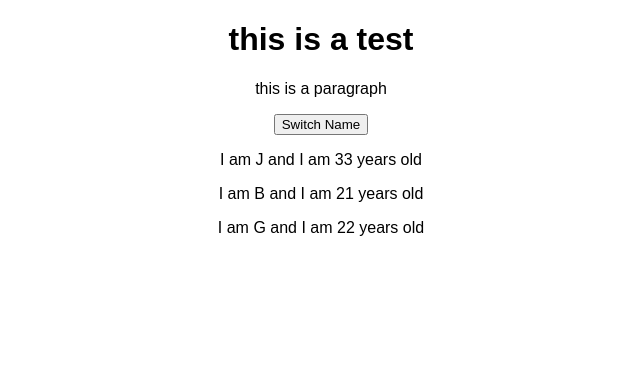
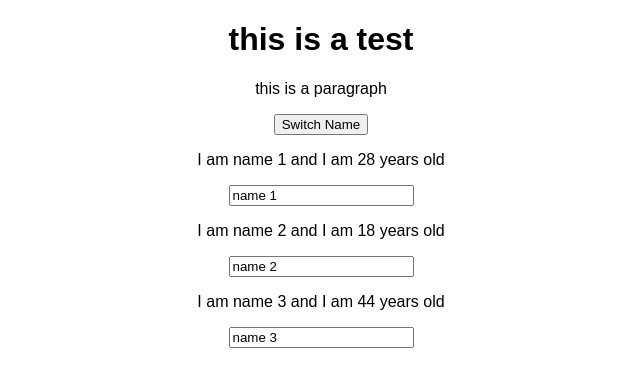
Before and after one commit to DarrylJF/react-complete-guide, a React (Create React App) app: page / in a window 1280 px wide. Shown: the top 386 px of the page, without its empty margins (319-959 px from the left). Built offline with nearby package versions, Linux system fonts and the light colour scheme.

Commit message:
47. Adding two way binding

```diff
--- a/src/App.js
+++ b/src/App.js
@@ -1,44 +1,95 @@
-import React, { useState} from 'react';
+//import React, { useState, Component} from 'react';
+import React, { Component } from 'react';
 import './App.css';
 import Person from './Person/Person';
 
-const app = props => {
-  const [ personState, setPersonsState ] = useState({
+class App extends Component {
+
+  state = {
     persons: [
-      { name: "J", age: 33 },
-      { name: "B", age: 21 },
-      { name: "G", age: 22}
+      { name: "name 1", age: 28 },
+      { name: "name 2", age: 18 },
+      { name: "name 3", age: 44 }
     ],
-  });
+    otherState: 'some other value'
+  }
 
-  const [ otherState, setOtherState ] = useState('some other state')
+  switchNameHandler = (newName) => {
+    this.setState( {
+      persons: [
+        { name: newName, age: 32 },
+        { name: "name 2", age: 18 },
+        { name: "name 8", age: 67 }
+      ]
+    })
+  }
 
-  console.log(personState, otherState);
+  nameChangeHandler = (event) => {
+    this.setState( {
+      persons: [
+        { name: event.target.value, age: 23 },
+        { name: "name 2", age: 18 },
+        { name: "name 3", age: 44 }
+      ]
+    })
+  }
 
-  const switchNameHandler = () => {
-    setPersonsState( {
-      persons: [
-        { name: "T", age: 37 },
-        { name: "B", age: 21 },
-        { name: "G", age: 23}
-      ]
-    });
-  };
-
-
+  render() {
     return (
       <div className="App">
          <h1>this is a test</h1>
            <p>this is a paragraph</p>
-          <button onClick={switchNameHandler}>Switch Name</button>
-          <Person name={personState.persons[0].name} age={personState.persons[0].age}/>
-          <Person name={personState.persons[1].name} age={personState.persons[1].age}/>
-          <Person name={personState.persons[2].name} age={personState.persons[2].age}></Person>
+          <button onClick={() => this.switchNameHandler('max!!')}>Switch Name</button>
+           <Person
+          name={this.state.persons[0].name} age={this.state.persons[0].age} changed={this.nameChangeHandler} />
+          <Person
+            name={this.state.persons[1].name} age={this.state.persons[1].age} click={this.switchNameHandler.bind(this, 'max!')} />
+          <Person
+            name={this.state.persons[2].name} age={this.state.persons[2].age} />
       </div>
     );
-   // JSX, compiles to
-   // return React.createElement('div',{className:'App'}, React.createElement('h1',null,'does this work now'));
-
+  }
 }
 
-export default app;
+export default App;
+// const app = props => {
+//   const [ personState, setPersonsState ] = useState({
+//     persons: [
+//       { name: "J", age: 33 },
+//       { name: "B", age: 21 },
+//       { name: "G", age: 22}
+//   ],
+//   });
+
+//   const [ otherState, setOtherState ] = useState('some other state')
+
+//   console.log(personState, otherState);
+
+//   const switchNameHandler = () => {
+//     setPersonsState( {
+//       persons: [
+//         { name: "T", age: 37 },
+//         { name: "B", age: 21 },
+//         { name: "G", age: 23}
+//       ]
+//     });
+//   };
+
+
+//   return (
+//       <div className="App">
+//         <h1>this is a test</h1>
+//           <p>this is a paragraph</p>
+//           <button onClick={switchNameHandler}>Switch Name</button>
+//           <Person
+//             name={personState.persons[0].name} age={personState.persons[0].age}/>
+//           <Person
+//             name={personState.persons[1].name} age={personState.persons[1].age} click={switchNameHandler}/>
+//           <Person
+//             name={personState.persons[2].name} age={personState.persons[2].age}/>
+//       </div>
+//     );
+//    // JSX, compiles to
+//    // return React.createElement('div',{className:'App'}, React.createElement('h1',null,'does this work now'));
+
+// }
--- a/src/Person/Person.js
+++ b/src/Person/Person.js
@@ -3,8 +3,9 @@
 const person = ( props ) => {
     return (
         <div>
-            <p>I am {props.name} and I am {props.age} years old</p>
+            <p onClick={props.click}>I am {props.name} and I am {props.age} years old</p>
             <p>{props.children}</p>
+            <input type="text" onChange={props.changed} value={props.name}/>
         </div>
     )
 };
```
Lines whose indentation alone changed are shown as unchanged.
